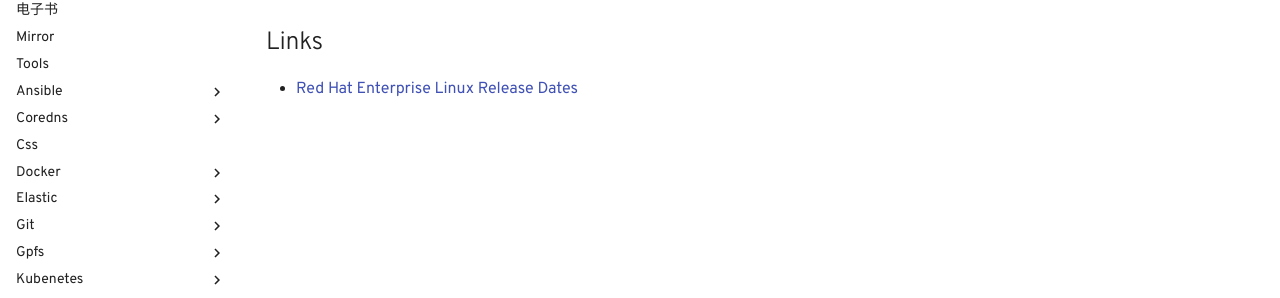
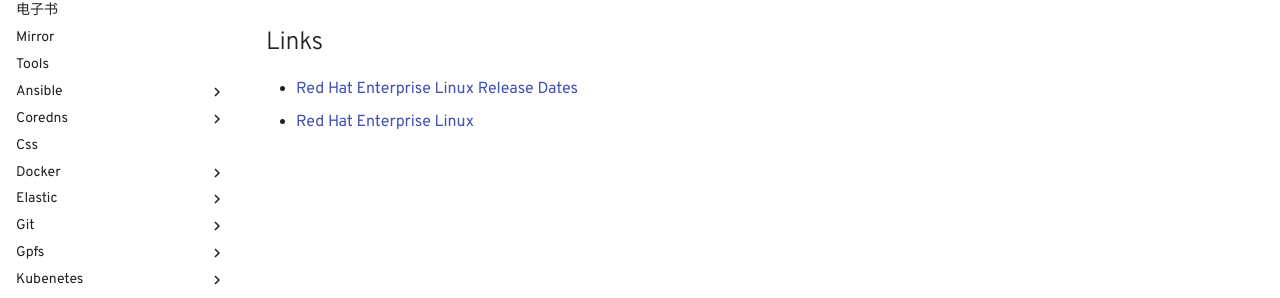
Before and after one commit to aisuhua/aisuhua.github.io, an MkDocs documentation site: the page built from docs/linux/redhat.md, in a window 1280 px wide. Shown: the part 154-452 px from the top of the page. Built offline with MkDocs 1.6.1 and Material for MkDocs 9.7.7, drawn with Linux system fonts in a browser that asks for light colours; comment, search, counter and statistics services are not loaded.

Commit message:
tools.md

```diff
--- a/docs/linux/redhat.md
+++ b/docs/linux/redhat.md
@@ -3,3 +3,4 @@
 ## Links
 
 - [Red Hat Enterprise Linux Release Dates](https://access.redhat.com/articles/3078)
+- [Red Hat Enterprise Linux](https://developers.redhat.com/products/rhel/download)
```
